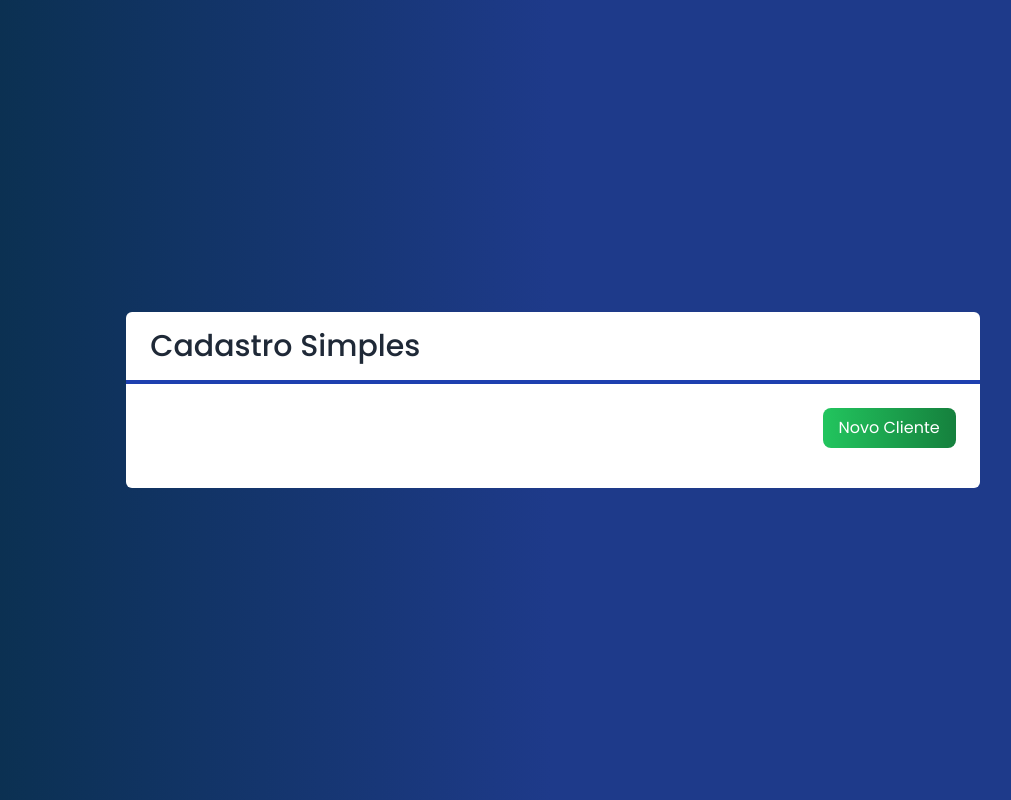
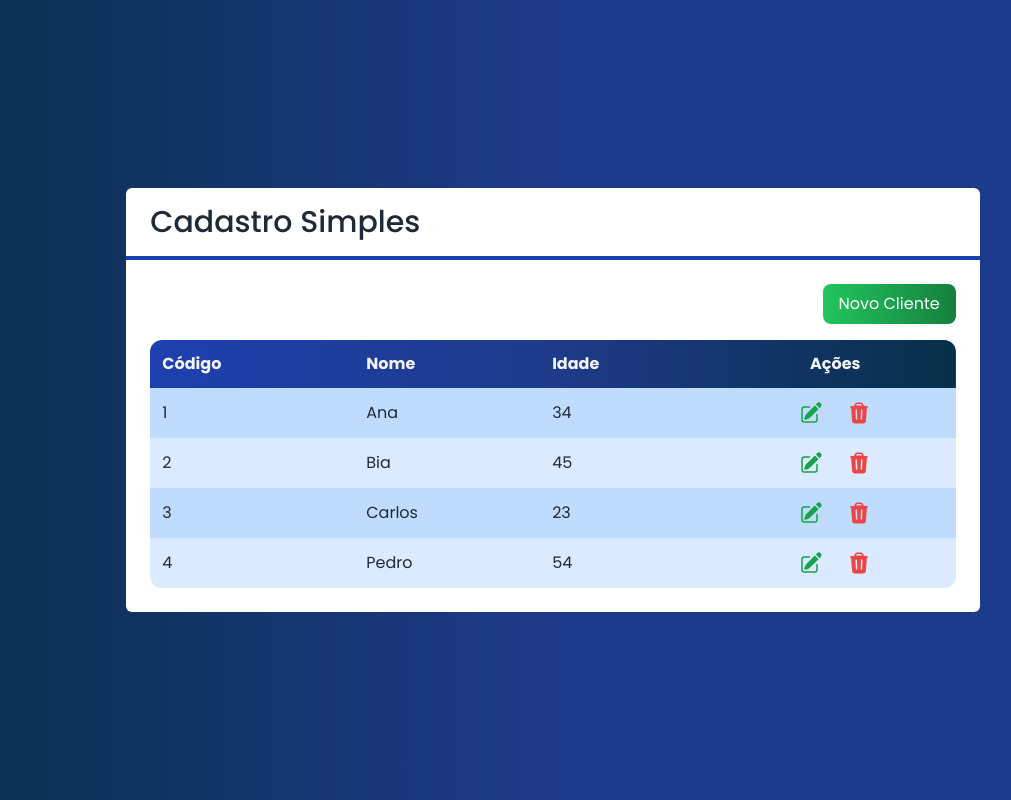
Before and after one commit to EvandroLimaBarbosa/next-crud, a Next.js app: page / in a window 1280 px wide. Shown: the whole page, without its empty margins (87-1098 px from the left). Built offline with nearby package versions, Linux system fonts and the light colour scheme.

Commit message:
incluindo novo cliente

```diff
--- a/src/pages/index.tsx
+++ b/src/pages/index.tsx
@@ -6,6 +6,10 @@ import Cliente from "@/core/Cliente";
 import { useState } from "react";
 
 export default function Home() {
+
+  const [cliente, setCliente] = useState<Cliente>(Cliente.vazio());
+  const [visivel, setVisivel] = useState<'tabela' | 'form'>('tabela')
+
   const clientes = [
     new Cliente('Ana', 34, '1'),
     new Cliente('Bia', 45, '2'),
@@ -14,18 +18,23 @@ export default function Home() {
   ]
 
   function clienteSelecionado(cliente: Cliente) {
-    console.log('Selecionou: ' + cliente.nome)
+    setCliente(cliente)
+    setVisivel('form')
   }
 
-  function clienteExcluido(cliente: Cliente) {
+  function clienteExcluido() {
     console.log('Excluiu: ' + cliente.nome)
+  }
+
+  function novoCliente() {
+    console.log(setCliente(Cliente.vazio()))
+    setVisivel('form')
   }
 
   function salvarCliente(cliente: Cliente) {
     console.log(cliente)
+    setVisivel('tabela')
   }
-
-  const [visivel, setVisivel] = useState<'tabela' | 'form'>('tabela')
 
   return (
     <div className={`
@@ -38,16 +47,16 @@ export default function Home() {
           <>
             <div className="flex justify-end">
               <Botao cor="green" className="mb-4"
-                onClick={() => setVisivel('form')}>Novo Cliente</Botao>
+                onClick={novoCliente}>Novo Cliente</Botao>
             </div>
-            {/* <Tabela clientes={clientes}
+            <Tabela clientes={clientes}
           clienteSelecionado={clienteSelecionado}
           clienteExcluido={clienteExcluido}>
-        </Tabela> */}
+        </Tabela>
           </>
         ) : (
           <Formulario
-            cliente={clientes[1]}
+            cliente={cliente}
             clienteMudou={salvarCliente}
             cancelado={() => setVisivel('tabela')}/>
         )}
```
